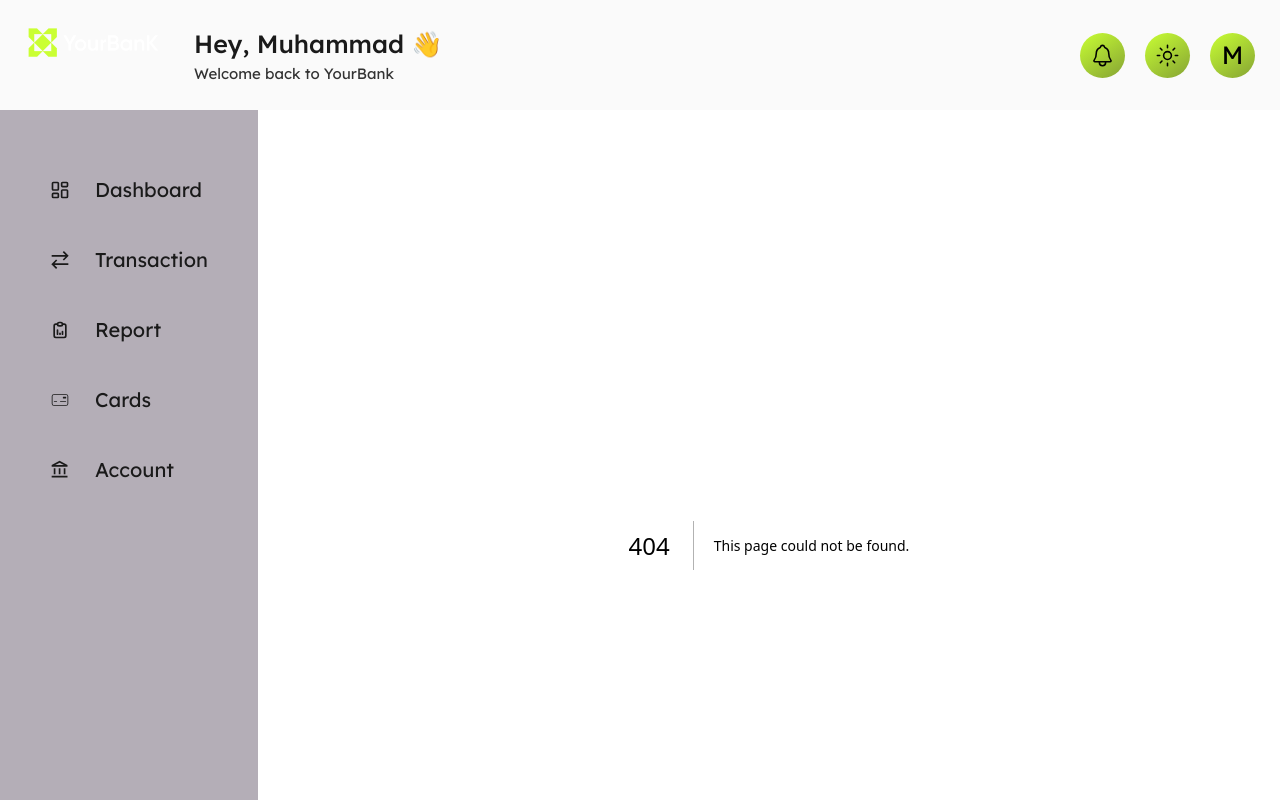
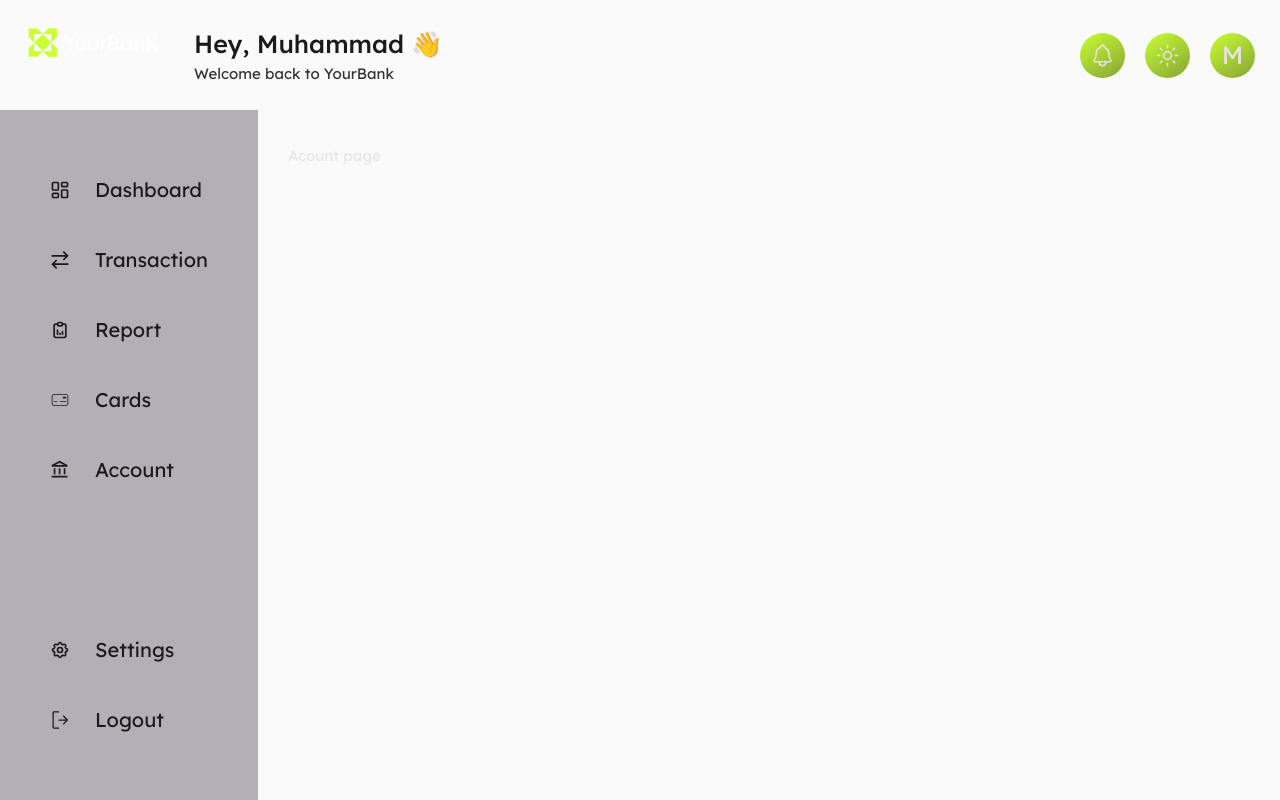
Before and after one commit to Muhammad0320/bank--f, a Next.js app: page /account in a window 1280 px wide. Before the commit this address had no page. Shown: the top 800 px of the page. Built offline with nearby package versions, Linux system fonts and the light colour scheme.

Commit message:
add account pagegit push -u origin main

```diff
--- /dev/null
+++ b/src/app/(content)/account/page.tsx
@@ -0,0 +1,5 @@
+const AccountPage = () => {
+  return <div> Acount page </div>;
+};
+
+export default AccountPage;
```
